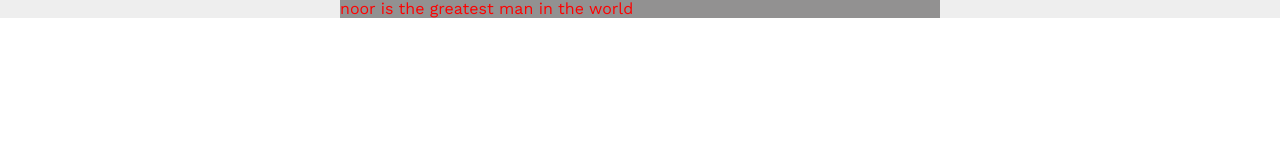
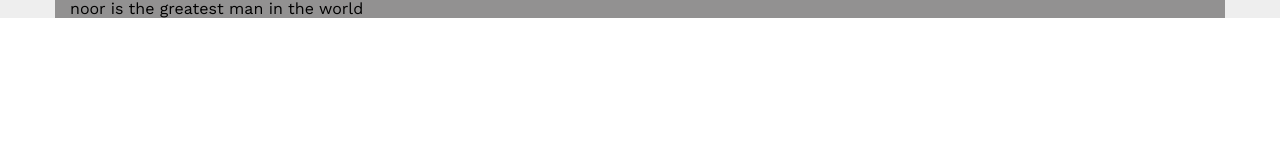
Before and after one commit to noorhesham9/template-1, a plain HTML site: page index.html in a window 1280 px wide. Drawn offline with nearby package versions, Linux system fonts and the light colour scheme.

Commit message:
finish video num 2 in template-1

```diff
--- a/css/main.css
+++ b/css/main.css
@@ -12,9 +12,30 @@ font-family: 'Work Sans', sans-serif;
     background-color: #eee;
 }
 .container{
-    color: red;
+    padding-left: 15px;
+    padding-right: 15px;
+
     width: 600px;
     margin-left: auto;
     margin-right:auto ;
     background-color: rgb(146, 145, 145);
 }
+/* small */
+@media (min-width:768px){
+    .container{
+        width:750px;
+    }
+}
+/* medium */
+@media (min-width:992px){
+    .container{
+        width:970px;
+
+    }
+}
+/* large */
+@media (min-width:1200px){
+    .container{
+        width:1170px;
+    }
+}
```
